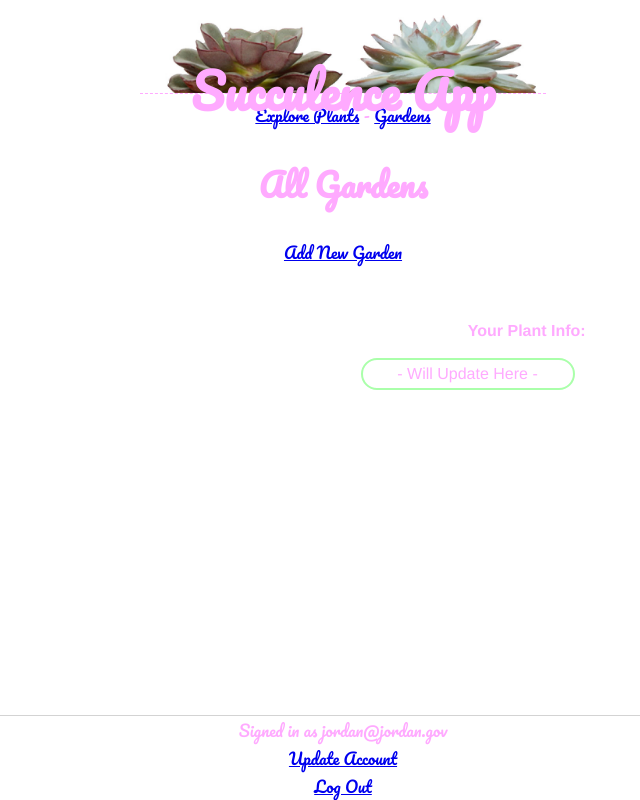
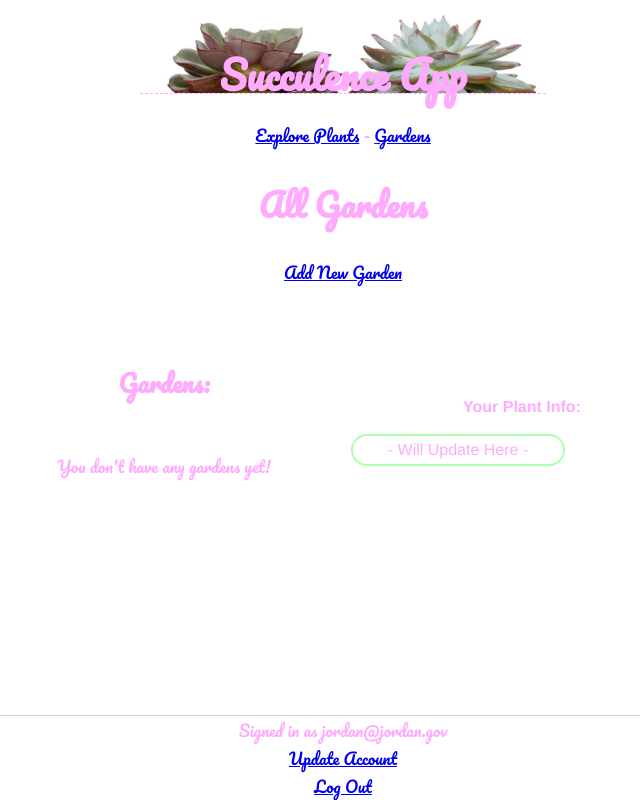
Before and after one commit to jordaninthewind/succulence-fis-project, a Rails app: page /gardens in a window 1280 px wide. Shown: the whole page, without its empty margins (297-937 px from the left). Run offline with Rails 7, Linux system fonts and the light colour scheme; a user stored in the database is signed in; data that the repository does not hold is empty; style sheets or scripts are compiled from the project's sources; some libraries are stand-ins or nearby versions.

Commit message:
small css changes

```diff
--- a/app/assets/stylesheets/application.css
+++ b/app/assets/stylesheets/application.css
@@ -26,8 +26,9 @@ body {
 .container {
 	column-count: 2;
 	column-width: 30%;
-	column-gap: 5%;
 	/*background-color: lightgrey;*/
+	height: 40vh;
+	min-height: 25vh;
 }
 
 #title {
@@ -36,7 +37,7 @@ body {
 }
 
 #title h1 {
-	font-size: 3em;
+	font-size: 39px;
 	z-index: 2;
 	position: absolute;
 	top: 0;
@@ -57,6 +58,7 @@ body {
 .navbar {
 	/*width: 100%;*/
 	position: relative;
+	padding-top: 20px;
 }
 
 
@@ -72,6 +74,7 @@ body {
 #garden_plant_container {
 	margin-top: 7%;
 	font-family: Helvetica;
+	margin-left: auto;
 }
 
 .medium-text {
--- a/app/views/gardens/index.html.erb
+++ b/app/views/gardens/index.html.erb
@@ -1,9 +1,13 @@
 <h2 class="med-title" style="color: #ffaaff">All Gardens</h2>
 <div class="h3"><%= link_to "Add New Garden", new_garden_path, id: "newGarden" %></div><br><br>
   <div class="container">
-	  <div id="garden_plants">
+	<div id="garden_plants">
+	  <h2>Gardens:</h2><br>
+	  <% if @gardens.count == 0 %>
+	  	<div> You don't have any gardens yet! </div>
+	  <%end%>
 	  <% @gardens.each do |garden| %>
-	  <a><%= link_to garden.name, garden_path(garden), class: 'garden_li', id: garden.id %> - <%= garden.garden_plants.count %> Plants</a>
+	  	<a><%= link_to garden.name, garden_path(garden), class: 'garden_li', id: garden.id %> - <%= garden.garden_plants.count %> Plants</a>
 	  <% end %>
 	  </div>
 
@@ -14,8 +18,8 @@
 	  </div>
 	  <div><strong>Your Plant Info:</strong></div><br>
 
-	    <div id="garden_plant_viewer" class="viewer">
+	  <div id="garden_plant_viewer" class="viewer">
 			- Will Update Here -
-	    </div>
 	  </div>
-	</div>
+  </div>
+</div>
```
Also changed, not shown: 1 other file.
